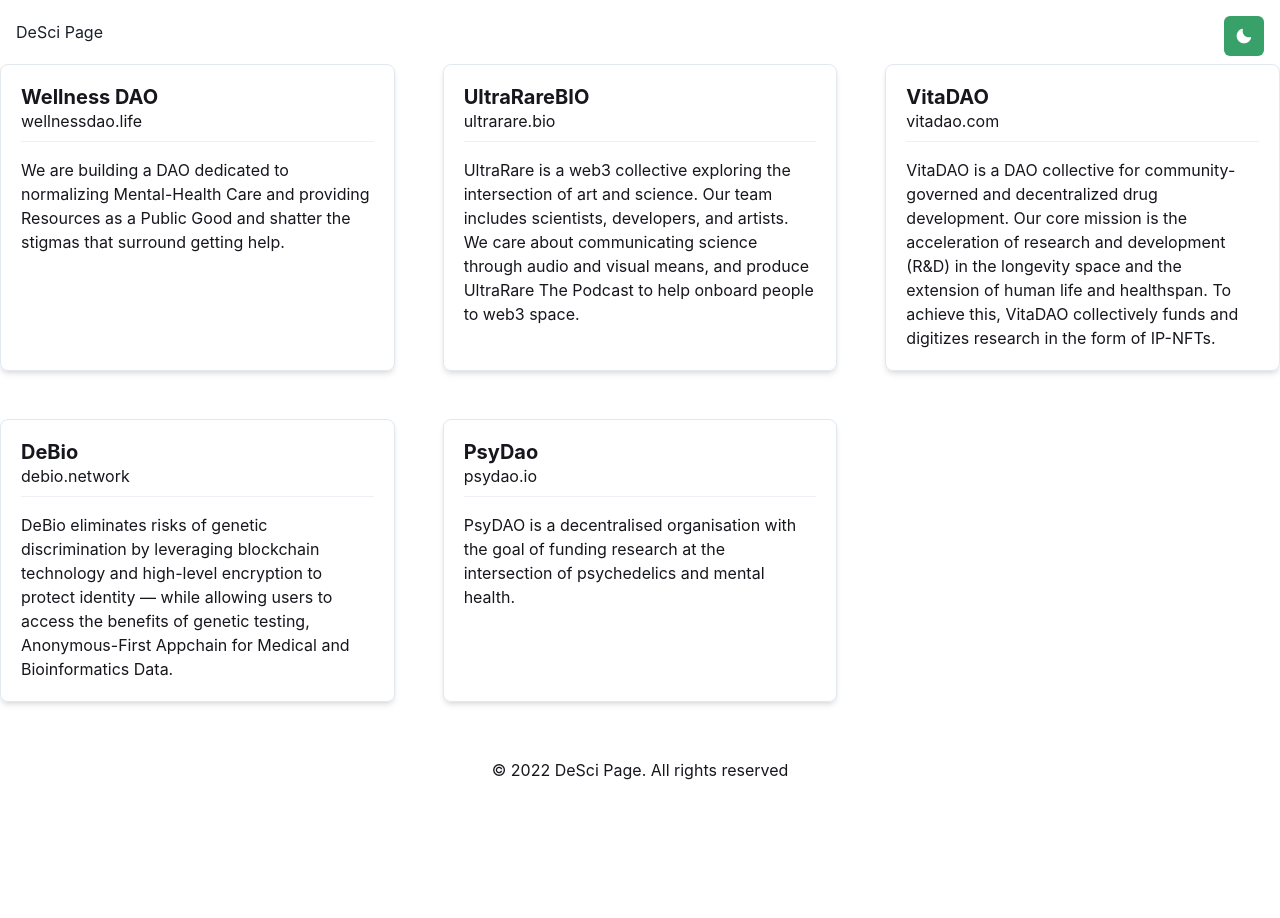
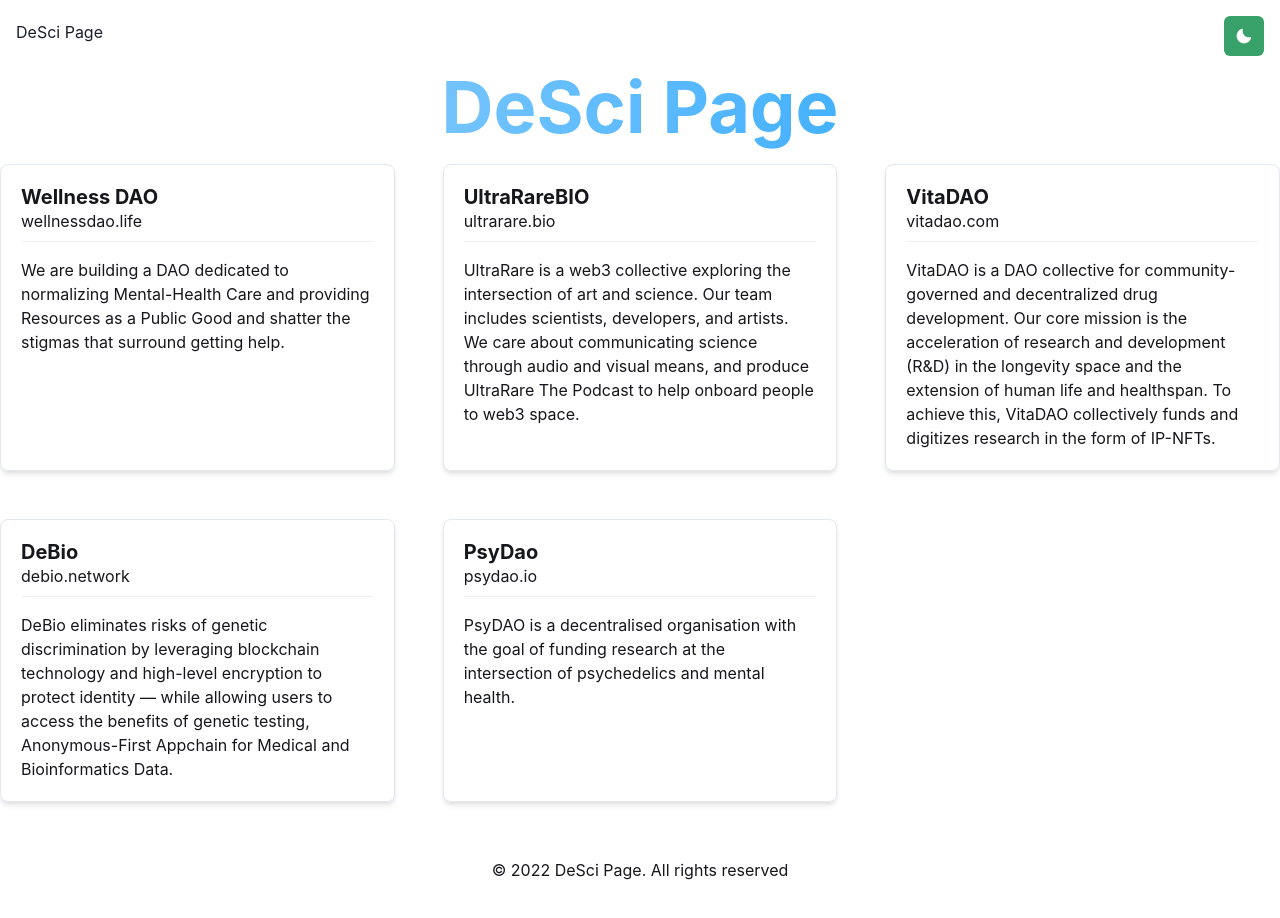
Before and after one commit to rpatel15-hue/desci-page, a Next.js app: page / in a window 1280 px wide. Shown: the top 918 px of the page. Before the commit the page ends 830 px from the top, so only its background shows below. Built offline with nearby package versions, Linux system fonts and the light colour scheme.

Commit message:
fixed document page

```diff
--- a/src/pages/_app.tsx
+++ b/src/pages/_app.tsx
@@ -1,11 +1,14 @@
 import { ChakraProvider } from '@chakra-ui/react'
-
 import theme from '../theme'
 import { AppProps } from 'next/app'
+import Head from "next/head";
 
 function MyApp({ Component, pageProps }: AppProps) {
   return (
     <ChakraProvider theme={theme}>
+        <Head>
+            <title>DeSci Page</title>
+        </Head>
       <Component {...pageProps} />
     </ChakraProvider>
   )
--- a/src/pages/_document.tsx
+++ b/src/pages/_document.tsx
@@ -1,4 +1,4 @@
-import NextDocument, { Html, Head, Main, NextScript } from 'next/document'
+import NextDocument, { Html, Main, NextScript,Head} from 'next/document'
 import { ColorModeScript } from '@chakra-ui/react'
 import theme from "../theme";
 
@@ -6,7 +6,7 @@
   render() {
     return (
       <Html>
-        <Head><title>Desci Page</title></Head>
+        <Head/>
         <body>
           {/* Make Color mode to persists when you refresh the page. */}
           <ColorModeScript initialColorMode={theme.config.initialColorMode}/>
--- a/src/pages/index.tsx
+++ b/src/pages/index.tsx
@@ -1,10 +1,12 @@
 import { Header } from '../components/Header'
 import ProjectMaster from '../components/project/ProjectMaster'
 import { Footer } from '../components/Footer'
+import {Hero} from "../components/Hero";
 
 const Index = () => (
     <>
         <Header />
+        <Hero/>
         <ProjectMaster />
         <Footer />
     </>
```
